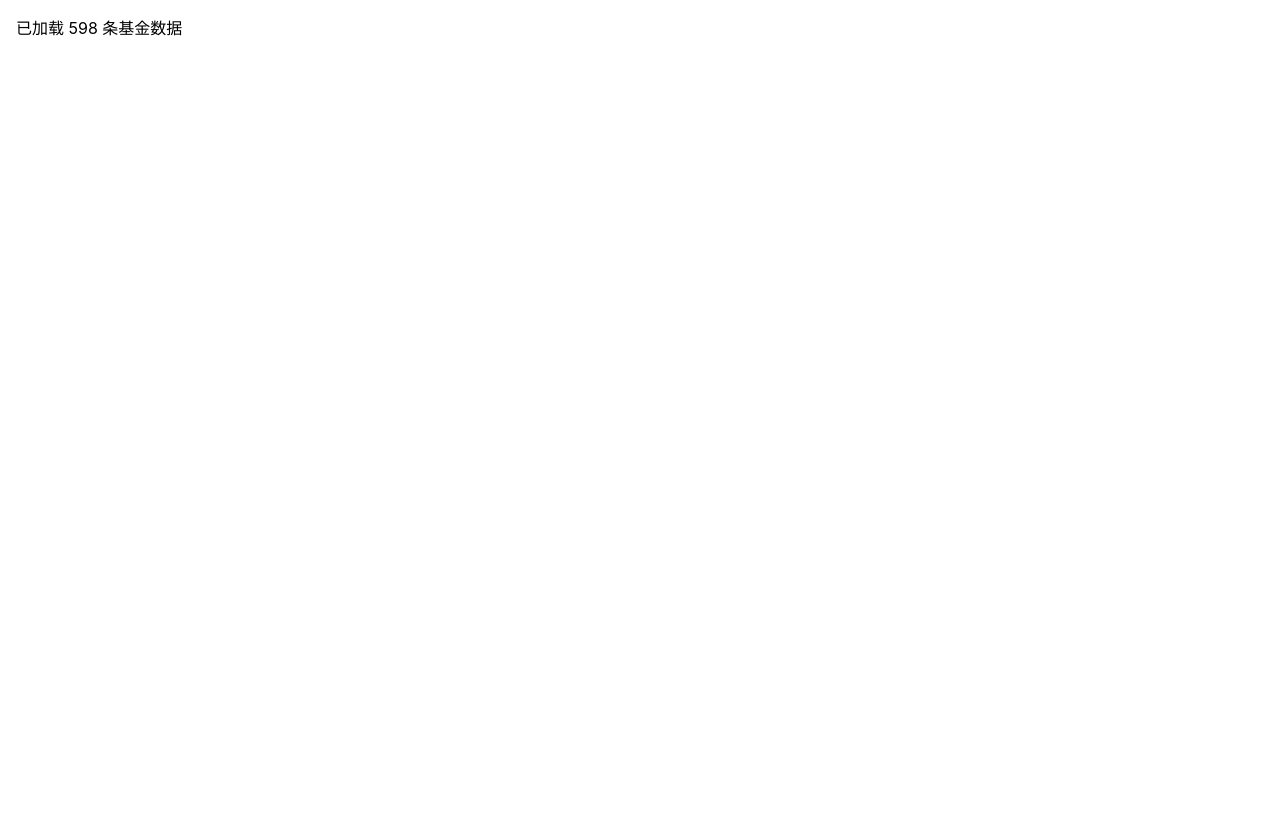
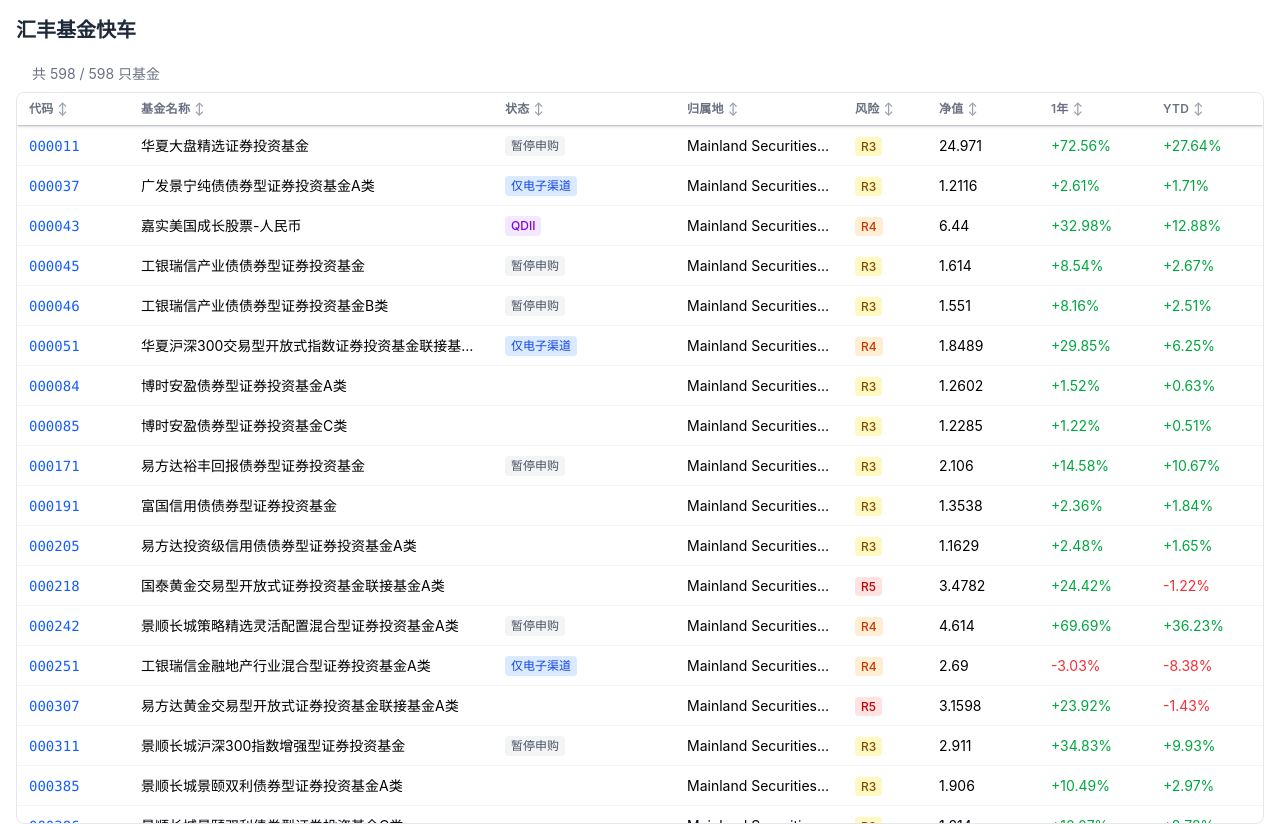
Before and after one commit to Gnomeek/hsbc_fund_analyzer, a React (Vite) app: page / in a window 1280 px wide. Before the commit the page ends 800 px from the top, so only its background shows below. Built offline with nearby package versions, Linux system fonts and the light colour scheme.

Commit message:
feat: FundTable with TanStack Table + Virtual

```diff
--- a/src/App.tsx
+++ b/src/App.tsx
@@ -1,8 +1,38 @@
+import { useState } from 'react'
 import { useFundData } from './hooks/useFundData'
+import { FundTable } from './components/FundTable'
+import { DEFAULT_VISIBLE_COLUMNS } from './lib/columns'
+import type { SortingState, ColumnFiltersState, VisibilityState } from '@tanstack/react-table'
 
 export default function App() {
   const state = useFundData()
-  if (state.status === 'loading') return <div className="p-4">加载中…</div>
+  const [sorting, setSorting] = useState<SortingState>([])
+  const [columnFilters] = useState<ColumnFiltersState>([])
+  const [columnVisibility, setColumnVisibility] = useState<VisibilityState>(
+    Object.fromEntries(
+      ['fund_status','fund_domicile','risk_level','nav','perf_1d_pct','perf_1m_pct',
+       'perf_3m_pct','perf_6m_pct','perf_1y_pct','perf_ytd_pct',
+       'annual_return_2021_pct','annual_return_2022_pct','annual_return_2023_pct',
+       'annual_return_2024_pct','annual_return_2025_pct',
+      ].map(id => [id, DEFAULT_VISIBLE_COLUMNS.has(id)])
+    )
+  )
+
+  if (state.status === 'loading') return <div className="flex items-center justify-center h-screen text-gray-500">加载中…</div>
   if (state.status === 'error') return <div className="p-4 text-red-500">{state.message}</div>
-  return <div className="p-4">已加载 {state.data.length} 条基金数据</div>
+
+  return (
+    <div className="flex flex-col h-screen p-4 gap-3">
+      <h1 className="text-xl font-semibold text-gray-800">汇丰基金快车</h1>
+      <FundTable
+        data={state.data}
+        globalFilter=""
+        columnFilters={columnFilters}
+        columnVisibility={columnVisibility}
+        onColumnVisibilityChange={setColumnVisibility}
+        sorting={sorting}
+        onSortingChange={setSorting}
+      />
+    </div>
+  )
 }
--- /dev/null
+++ b/src/components/FundTable.tsx
@@ -0,0 +1,182 @@
+import { useRef } from 'react'
+import {
+  flexRender,
+  getCoreRowModel,
+  getSortedRowModel,
+  getFilteredRowModel,
+  useReactTable,
+  type SortingState,
+  type ColumnFiltersState,
+  type VisibilityState,
+} from '@tanstack/react-table'
+import { useVirtualizer } from '@tanstack/react-virtual'
+import type { FundRow } from '../lib/types'
+import { ALL_COLUMNS } from '../lib/columns'
+import { PerfCell } from './PerfCell'
+import { StatusBadge } from './StatusBadge'
+import { RiskBadge } from './RiskBadge'
+
+const PERF_COLS = new Set([
+  'perf_1d_pct','perf_1m_pct','perf_3m_pct','perf_6m_pct',
+  'perf_1y_pct','perf_ytd_pct',
+  'annual_return_2021_pct','annual_return_2022_pct','annual_return_2023_pct',
+  'annual_return_2024_pct','annual_return_2025_pct',
+])
+
+type Props = {
+  data: FundRow[]
+  globalFilter: string
+  columnFilters: ColumnFiltersState
+  columnVisibility: VisibilityState
+  onColumnVisibilityChange: (v: VisibilityState) => void
+  sorting: SortingState
+  onSortingChange: (s: SortingState) => void
+}
+
+export function FundTable({
+  data,
+  globalFilter,
+  columnFilters,
+  columnVisibility,
+  onColumnVisibilityChange,
+  sorting,
+  onSortingChange,
+}: Props) {
+  const tableContainerRef = useRef<HTMLDivElement>(null)
+
+  const table = useReactTable({
+    data,
+    columns: ALL_COLUMNS,
+    state: { globalFilter, columnFilters, columnVisibility, sorting },
+    onColumnVisibilityChange: updater => {
+      const next = typeof updater === 'function' ? updater(columnVisibility) : updater
+      onColumnVisibilityChange(next)
+    },
+    onSortingChange: updater => {
+      const next = typeof updater === 'function' ? updater(sorting) : updater
+      onSortingChange(next)
+    },
+    getCoreRowModel: getCoreRowModel(),
+    getSortedRowModel: getSortedRowModel(),
+    getFilteredRowModel: getFilteredRowModel(),
+    globalFilterFn: (row, _colId, filterValue: string) => {
+      const q = filterValue.toLowerCase()
+      return (
+        row.original.fund_code.toLowerCase().includes(q) ||
+        row.original.fund_name_clean.toLowerCase().includes(q)
+      )
+    },
+  })
+
+  const rows = table.getRowModel().rows
+
+  const virtualizer = useVirtualizer({
+    count: rows.length,
+    getScrollElement: () => tableContainerRef.current,
+    estimateSize: () => 40,
+    overscan: 10,
+  })
+
+  const virtualItems = virtualizer.getVirtualItems()
+  const totalHeight = virtualizer.getTotalSize()
+
+  function renderCell(colId: string, value: unknown) {
+    if (PERF_COLS.has(colId)) return <PerfCell value={value as number | null} />
+    if (colId === 'fund_status') return <StatusBadge value={value as string} />
+    if (colId === 'risk_level') return <RiskBadge value={value as number} />
+    if (colId === 'nav') return value != null ? String(value) : '—'
+    return String(value ?? '')
+  }
+
+  return (
+    <div className="flex flex-col h-full">
+      <div className="text-sm text-gray-500 px-4 py-2">
+        共 {rows.length} / {data.length} 只基金
+      </div>
+      <div
+        ref={tableContainerRef}
+        className="overflow-auto flex-1 border border-gray-200 rounded-lg"
+      >
+        <table className="w-full text-sm border-collapse" style={{ tableLayout: 'fixed' }}>
+          <thead className="sticky top-0 bg-white z-10 shadow-sm">
+            {table.getHeaderGroups().map(hg => (
+              <tr key={hg.id}>
+                {hg.headers.map(header => {
+                  const canSort = header.column.getCanSort()
+                  const sorted = header.column.getIsSorted()
+                  return (
+                    <th
+                      key={header.id}
+                      style={{ width: header.getSize() }}
+                      className="text-left px-3 py-2 text-xs font-semibold text-gray-500 uppercase tracking-wide border-b border-gray-200 select-none"
+                    >
+                      {canSort ? (
+                        <button
+                          onClick={header.column.getToggleSortingHandler()}
+                          className="flex items-center gap-1 hover:text-gray-800 transition-colors"
+                        >
+                          {flexRender(header.column.columnDef.header, header.getContext())}
+                          <span className="text-gray-400">
+                            {sorted === 'asc' ? '↑' : sorted === 'desc' ? '↓' : '↕'}
+                          </span>
+                        </button>
+                      ) : (
+                        flexRender(header.column.columnDef.header, header.getContext())
+                      )}
+                    </th>
+                  )
+                })}
+              </tr>
+            ))}
+          </thead>
+          <tbody>
+            {virtualItems.length > 0 && virtualItems[0].start > 0 && (
+              <tr><td style={{ height: virtualItems[0].start }} colSpan={table.getVisibleLeafColumns().length} /></tr>
+            )}
+            {virtualItems.map(vItem => {
+              const row = rows[vItem.index]
+              return (
+                <tr
+                  key={row.id}
+                  className="border-b border-gray-100 hover:bg-gray-50 transition-colors"
+                  style={{ height: vItem.size }}
+                >
+                  {row.getVisibleCells().map(cell => {
+                    const colId = cell.column.id
+                    const value = cell.getValue()
+                    return (
+                      <td key={cell.id} className="px-3 py-2 overflow-hidden text-ellipsis whitespace-nowrap">
+                        {colId === 'fund_code' ? (
+                          row.original.xueqiu_link ? (
+                            <a
+                              href={row.original.xueqiu_link}
+                              target="_blank"
+                              rel="noopener noreferrer"
+                              className="text-blue-600 hover:underline font-mono"
+                            >
+                              {String(value)}
+                            </a>
+                          ) : (
+                            <span className="font-mono text-gray-700">{String(value)}</span>
+                          )
+                        ) : renderCell(colId, value)}
+                      </td>
+                    )
+                  })}
+                </tr>
+              )
+            })}
+            {virtualItems.length > 0 && (
+              <tr>
+                <td
+                  style={{ height: totalHeight - (virtualItems[virtualItems.length - 1].end ?? 0) }}
+                  colSpan={table.getVisibleLeafColumns().length}
+                />
+              </tr>
+            )}
+          </tbody>
+        </table>
+      </div>
+    </div>
+  )
+}
```
